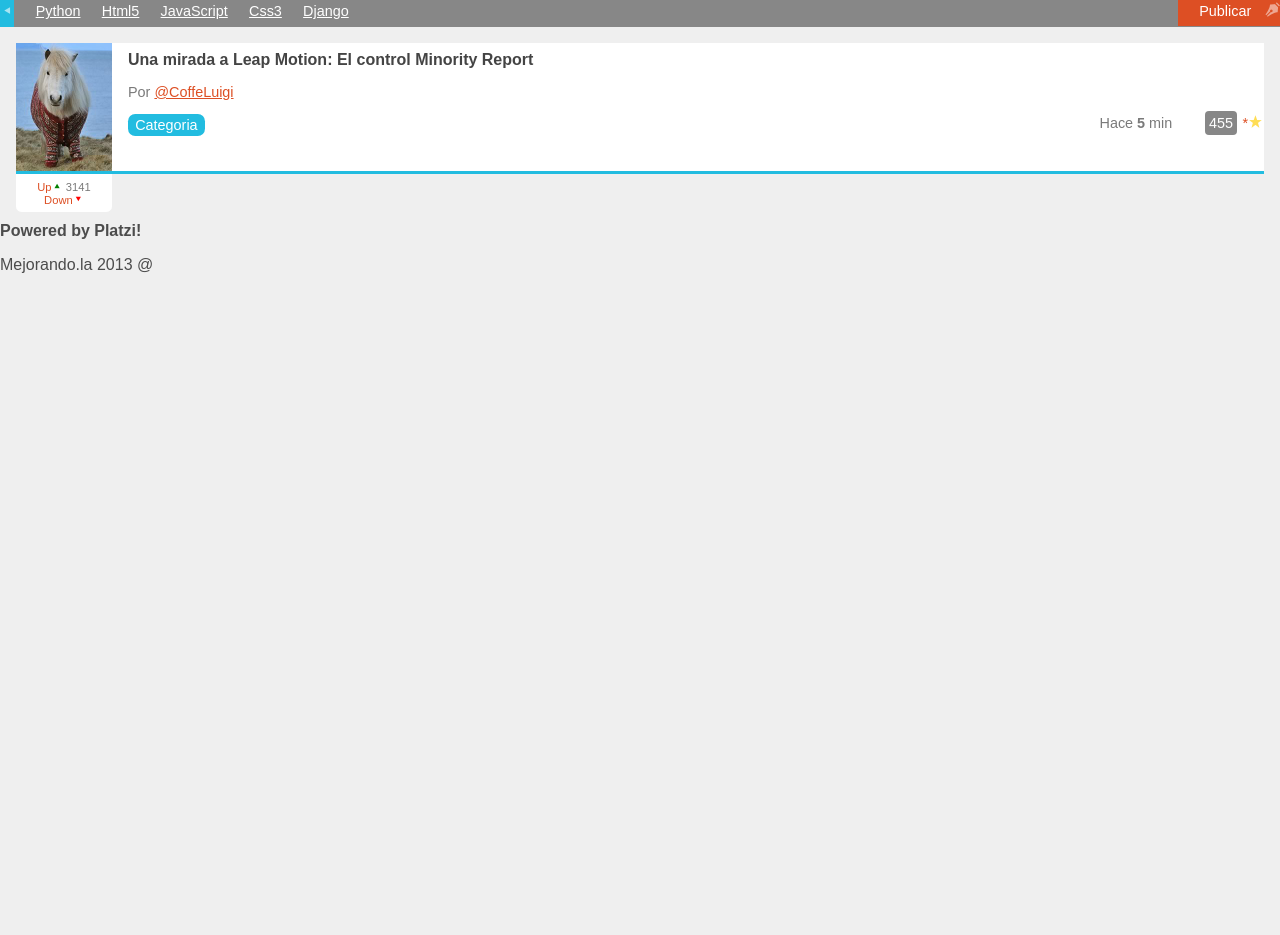
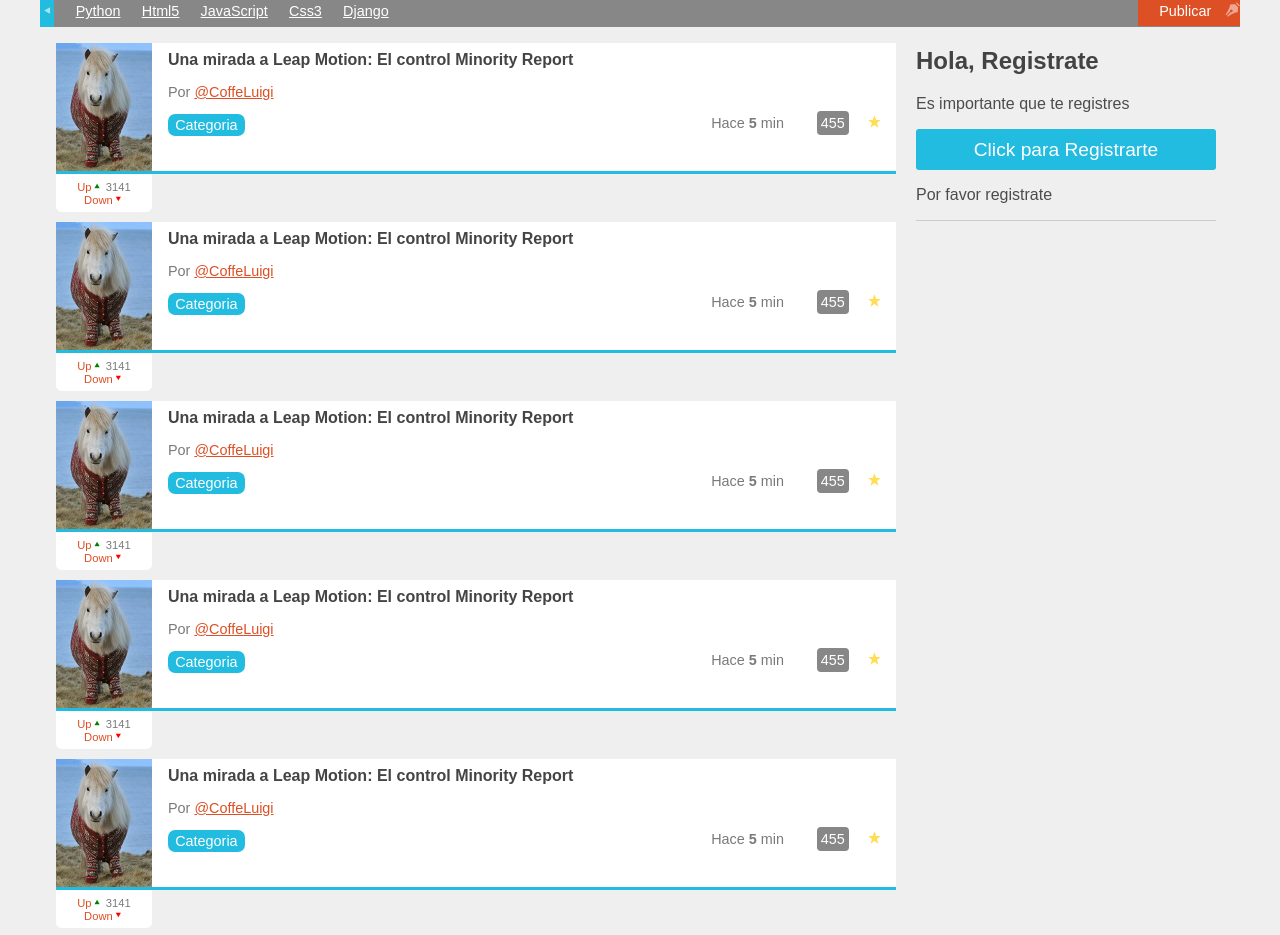
Before and after one commit to elgatoluchin/puls3-europa, a plain HTML site: page index.html in a window 1280 px wide. Shown: the part 104-1039 px from the top of the page. Before the commit the page ends 800 px from the top, so only its background shows below. Drawn offline with Linux system fonts and the light colour scheme; a web font is replaced by a local one.

Commit message:
Resposive Designe
Modificacion de los archivos html y css, ademas creacion de css para
resposive design.

```diff
--- a/estilos.css
+++ b/estilos.css
@@ -27,6 +27,9 @@ body
 	estos funcionan de la misma forma
 	arriba derecha inferior izquierda
 	*/
+
+
+
 header
 {
 	background: #434343;
@@ -149,6 +152,13 @@ nav #publicar_nav a
 	text-decoration: none;
 }
 
+/*INICIO RESPONSIVE*/
+#bienvenida
+{
+	display: none;
+}
+/*FIN RESPONSIVE*/
+
 #contenido
 {
 	margin: 1em;
@@ -183,7 +193,7 @@ nav #publicar_nav a
 }
 
 #contenido .item .datos_item .guardar_item{
-	margin: 0.1em;
+	margin: 0 1em;
 	text-decoration: none;
 }
 
--- a/index.html
+++ b/index.html
@@ -2,9 +2,12 @@
 <html leng="es">
 	<head>
 		<meta charset="utf-8"/>
+		<!--Meta viewport para zoom en los dispositivos-->
+		<meta name="viewport" content="width=device-width, initial-scale=1, maximun-scale=1"/>
 		<title>Puls3 Comunidad de gente PRO</title>
-		<link rel="stylesheet" href="normalize.css">
+		<link rel="stylesheet" href="normalize.css"/>
 		<link rel="stylesheet" href="estilos.css" />
+		<link rel="stylesheet" href="responsive.css"/>
 		<link href='http://fonts.googleapis.com/css?family=Mr+Bedfort|Text+Me+One' rel='stylesheet' type='text/css'/>
 	</head>
 	<body>
@@ -31,6 +34,14 @@
 				<li id="publicar_nav"><a href="#">Publicar</a></li>
 			</ul>
 		</nav>
+
+		<aside id="bienvenida">
+			<h2>Hola, Registrate</h2>
+			<p>Es importante que te registres</p>
+			<a id="registro" href="#">Click para Registrarte</a>
+			<p id="mesaje_registro">Por favor registrate</p>
+		</aside>
+
 		<section id="contenido">
 			<article class="item">
 				<figure class="imagen_item">
@@ -46,7 +57,7 @@
 					<a class="tag_item" href="#">Categoria</a>
 					<span class="fecha_item">Hace <strong>5</strong> min</span>
 					<a class="comentarios_item" href="#">455</a>
-					<a class="guardar_item" href="#">*</a>
+					<a class="guardar_item" href="#"></a>
 				</p>
 				<p class="votacion">
 					<a class="up" href="#">Up</a>
@@ -54,6 +65,96 @@
 					<a class="down" href="#">Down</a>
 				</p>
 			</article>
+			<!--inicio articulo responsive-->
+			<article class="item">
+				<figure class="imagen_item">
+					<img src="imagen.jpg"/>
+				</figure>
+				<h2 class="titulo_item">
+					<a href="#">Una mirada a Leap Motion: El control Minority Report</a>
+				</h2>
+				<p class="autor_item">
+					Por <a href="#">@CoffeLuigi</a>
+				</p>
+				<p class="datos_item">
+					<a class="tag_item" href="#">Categoria</a>
+					<span class="fecha_item">Hace <strong>5</strong> min</span>
+					<a class="comentarios_item" href="#">455</a>
+					<a class="guardar_item" href="#"></a>
+				</p>
+				<p class="votacion">
+					<a class="up" href="#">Up</a>
+					3141
+					<a class="down" href="#">Down</a>
+				</p>
+			</article>
+			<article class="item">
+				<figure class="imagen_item">
+					<img src="imagen.jpg"/>
+				</figure>
+				<h2 class="titulo_item">
+					<a href="#">Una mirada a Leap Motion: El control Minority Report</a>
+				</h2>
+				<p class="autor_item">
+					Por <a href="#">@CoffeLuigi</a>
+				</p>
+				<p class="datos_item">
+					<a class="tag_item" href="#">Categoria</a>
+					<span class="fecha_item">Hace <strong>5</strong> min</span>
+					<a class="comentarios_item" href="#">455</a>
+					<a class="guardar_item" href="#"></a>
+				</p>
+				<p class="votacion">
+					<a class="up" href="#">Up</a>
+					3141
+					<a class="down" href="#">Down</a>
+				</p>
+			</article>
+			<article class="item">
+				<figure class="imagen_item">
+					<img src="imagen.jpg"/>
+				</figure>
+				<h2 class="titulo_item">
+					<a href="#">Una mirada a Leap Motion: El control Minority Report</a>
+				</h2>
+				<p class="autor_item">
+					Por <a href="#">@CoffeLuigi</a>
+				</p>
+				<p class="datos_item">
+					<a class="tag_item" href="#">Categoria</a>
+					<span class="fecha_item">Hace <strong>5</strong> min</span>
+					<a class="comentarios_item" href="#">455</a>
+					<a class="guardar_item" href="#"></a>
+				</p>
+				<p class="votacion">
+					<a class="up" href="#">Up</a>
+					3141
+					<a class="down" href="#">Down</a>
+				</p>
+			</article>
+			<article class="item">
+				<figure class="imagen_item">
+					<img src="imagen.jpg"/>
+				</figure>
+				<h2 class="titulo_item">
+					<a href="#">Una mirada a Leap Motion: El control Minority Report</a>
+				</h2>
+				<p class="autor_item">
+					Por <a href="#">@CoffeLuigi</a>
+				</p>
+				<p class="datos_item">
+					<a class="tag_item" href="#">Categoria</a>
+					<span class="fecha_item">Hace <strong>5</strong> min</span>
+					<a class="comentarios_item" href="#">455</a>
+					<a class="guardar_item" href="#"></a>
+				</p>
+				<p class="votacion">
+					<a class="up" href="#">Up</a>
+					3141
+					<a class="down" href="#">Down</a>
+				</p>
+			</article>
+			<!--fin articulo responsive-->
 		</section>
 		<footer>
 			<p><strong>Powered by Platzi!</strong></p>
--- /dev/null
+++ b/responsive.css
@@ -0,0 +1,50 @@
+@media screen and (min-width:780px)
+{
+	body
+	{
+		margin: 0 auto;
+		max-width: 1200px;
+	}
+
+	#bienvenida
+	{
+		border-bottom: 1px solid #CCC;
+		display: block;
+		float: right;
+		width: 25%;
+		margin-right: 2%;
+	}
+	#bienvenida h2
+	{
+		color:#434343;
+	}
+	#bienvenida #mensaje_registro,
+	#bienvenida #registro
+	{
+		text-align: center;
+		text-decoration: none;
+	}
+
+	#bienvenida #mensaje_registro
+	{
+		font-size: 0.8em;
+	}
+	#bienvenida #registro
+	{
+		background: #22BCE0;
+		border-radius: 3px;
+		color: white;
+		display: block;
+		font-size: 1.2em;
+		padding: 0.5em 0;
+
+	}
+
+
+	#contenido
+	{
+		width: 70%;
+	}
+
+
+}
```
